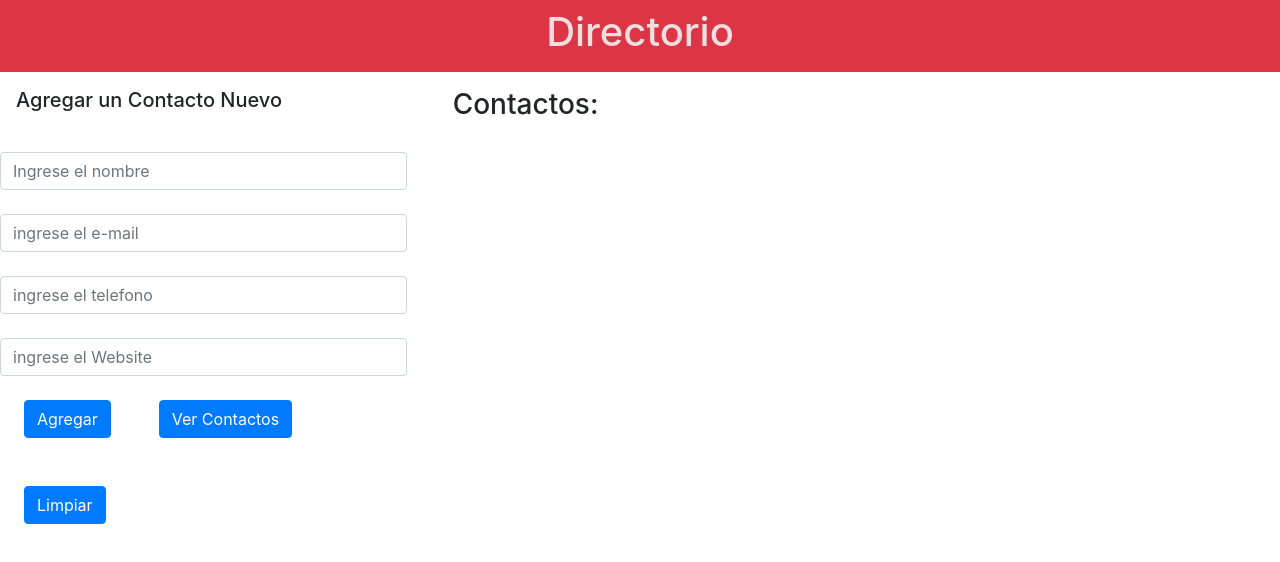
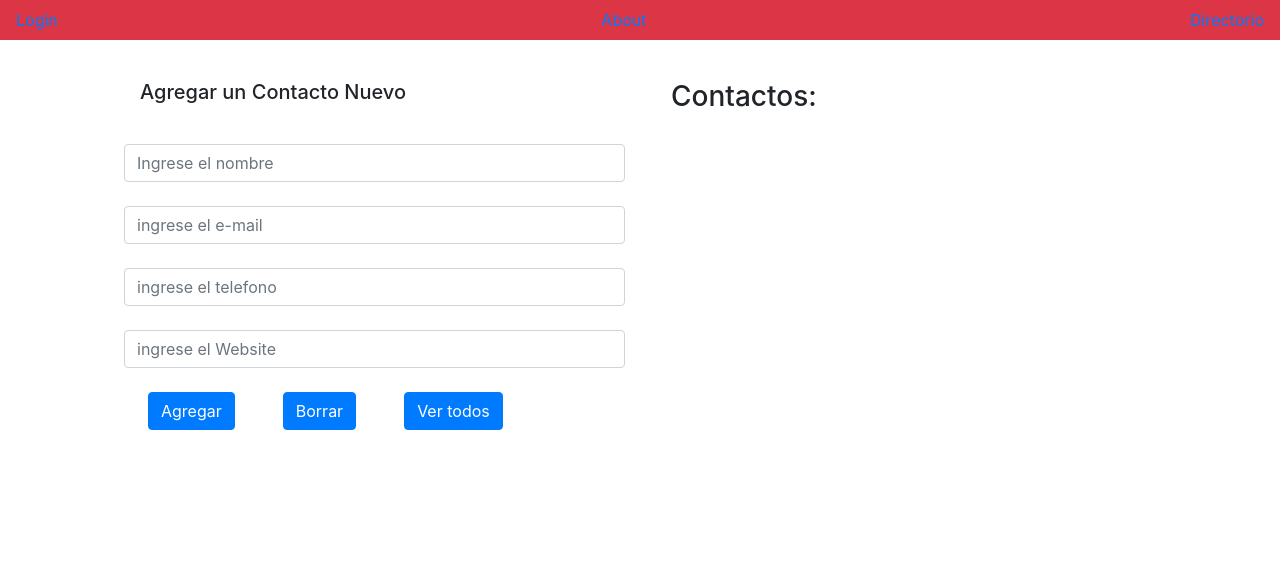
Before and after one commit to alcubilla/Contact-Card, a React (Create React App) app: page /FormContainer in a window 1280 px wide. Shown: the top 562 px of the page. Built offline with nearby package versions, Linux system fonts and the light colour scheme.

Commit message:
Se modifico para definir las rutas mediante React router

```diff
--- a/package.json
+++ b/package.json
@@ -8,6 +8,7 @@
     "@testing-library/user-event": "^7.2.1",
     "react": "^16.12.0",
     "react-dom": "^16.12.0",
+    "react-router-dom": "^5.1.2",
     "react-scripts": "3.3.1"
   },
   "scripts": {
--- a/src/App.js
+++ b/src/App.js
@@ -1,13 +1,24 @@
 import React from 'react';
-import FormContainer from "./containers/FormContainer"
-import NavBar from "./components/NavBar"
+import Login from "./pages/Login";
+import About from "./pages/About";
+import NavBar from "./components/NavBar";
+import NotFound from "./components/NotFound";
+import FormContainer from "./containers/FormContainer";
+import {BrowserRouter as Router, Route, Switch} from 'react-router-dom';
 
 const App = () => {
   return (
-    <div className="container-fluid p-0">
-    <NavBar />
-    <FormContainer />
-    </div>
+    <Router>
+      <NavBar />
+      <div className="container">
+        <Switch>
+          <Route exact path="/" component={Login} />
+          <Route path="/about" component={About} />
+          <Route path="/FormContainer" component={FormContainer} />
+          <Route component={NotFound} />
+        </Switch>
+      </div>
+    </Router>
   );
 }
 
--- a/src/components/NavBar.js
+++ b/src/components/NavBar.js
@@ -1,9 +1,13 @@
 import React from "react";
+import {Link} from "react-router-dom";
+
 const NavBar = () => {
   return (
 
-<nav className="navbar bg-danger m-0 w-100 justify-content-center">
-    <h1 id="title" >Directorio</h1>
+<nav className="navbar bg-danger">
+<Link to="/">Login</Link>
+<Link to="/About">About</Link>
+<Link to="/FormContainer">Directorio</Link>
 </nav>
 
   );
--- a/src/components/PreviewData.jsx
+++ b/src/components/PreviewData.jsx
@@ -14,7 +14,7 @@ const PreviewData = (props) => {
   ));
 
   return (
-    <div className="col-4">
+    <div className="col-6">
     <h3 className="m-3"> Contactos: </h3> {users}
     </div>
   );
--- a/src/containers/FormContainer.jsx
+++ b/src/containers/FormContainer.jsx
@@ -1,5 +1,4 @@
 import React, { Component } from 'react';
-//import contactsData from "../contactsData"
 import Input from "../components/Input"
 import Button from "../components/Button"
 import PreviewData from "../components/PreviewData"
@@ -81,8 +80,8 @@ class FormContainer extends Component {
 
     render() {
         return (
-            <div className="row m-6">
-                <div className="col-4">
+            <div className="row m-4">
+                <div className="col-6">
 
                     <form>
                     <h5 className="m-3">Agregar un Contacto Nuevo</h5>
@@ -120,14 +119,15 @@ class FormContainer extends Component {
                         />
 
                         <Button
-                            action ={this.AddContact}
-                            title = "Ver Contactos"
+                            action ={this.handleClearForm}
+                            title = "Borrar"
                         />
 
                         <Button
-                            action ={this.handleClearForm}
-                            title = "Limpiar"
+                            action ={this.AddContact}
+                            title = "Ver todos"
                         />
+
                     </form>
                </div>
                <PreviewData data={this.state.data}
```
Also changed, not shown: 2 other files (tests, documents, lock files or other folders).
